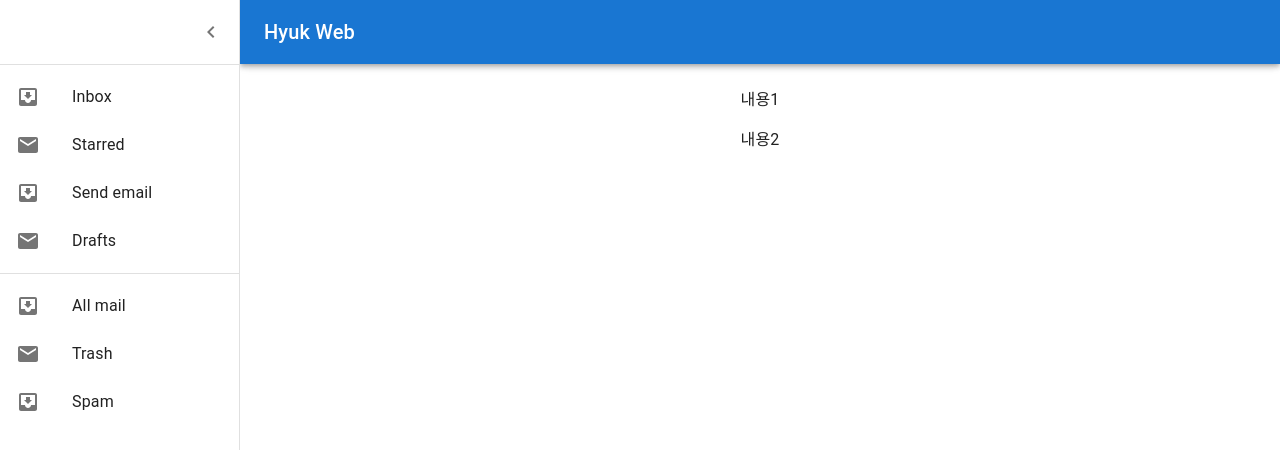
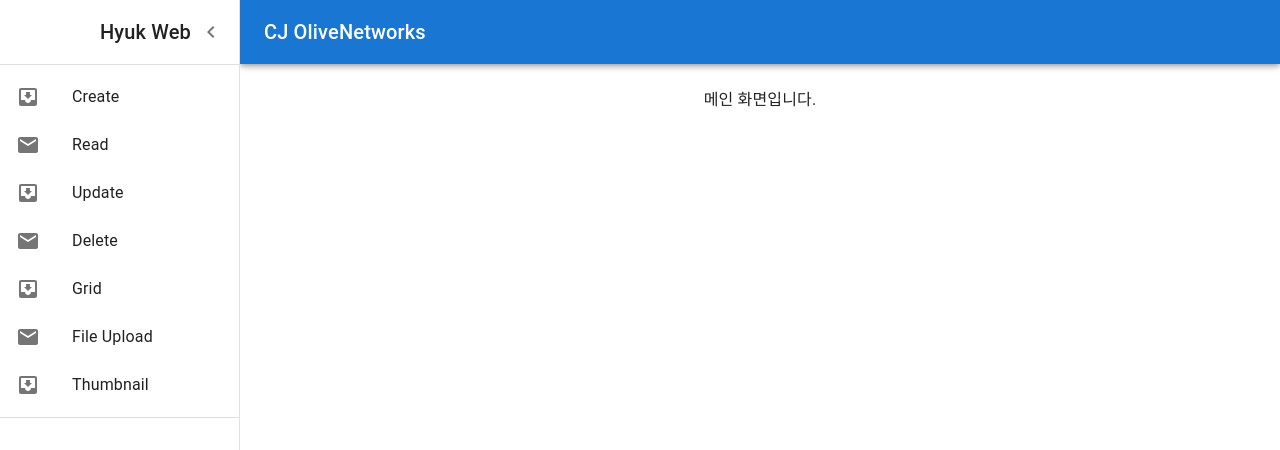
Before and after one commit to bbyuck/hyuk-web, a React (Create React App) app: page / in a window 1280 px wide. Both pictures are taken after a click on the button "open drawer". Shown: the top 450 px of the page. Built offline with nearby package versions, Linux system fonts and the light colour scheme.

Commit message:
기본 틀 제작

```diff
--- a/src/App.js
+++ b/src/App.js
@@ -1,10 +1,10 @@
 import './App.css';
-import SideBar from "./components/SideBar";
+import MainFrame from "./components/MainFrame";
 
 function App() {
   return (
     <div className="App">
-      <SideBar></SideBar>
+      <MainFrame />
     </div>
   );
 }
--- a/src/components/SideBar.js
+++ b/src/components/MainFrame.js
@@ -19,7 +19,19 @@
 import InboxIcon from '@mui/icons-material/MoveToInbox';
 import MailIcon from '@mui/icons-material/Mail';
 
+/*
+  화면 import
+*/
+import HomeFrame from './ui/HomeFrame';
+import CreateFrame from './ui/create/CreateFrame';
+import DeleteFrame from './ui/delete/DeleteFrame';
+import ReadFrame from './ui/read/ReadFrame';
+import UpdateFrame from './ui/update/UpdateFrame';
+
 const drawerWidth = 240;
+
+const menuList = ['Create', 'Read', 'Update', 'Delete', 'Grid', 'File Upload', 'Thumbnail'];
+const menuComponentList = [<CreateFrame />, <DeleteFrame />, <ReadFrame />, <UpdateFrame />];
 
 const Main = styled('main', { shouldForwardProp: (prop) => prop !== 'open' })(
   ({ theme, open }) => ({
@@ -66,9 +78,10 @@
   justifyContent: 'flex-end',
 }));
 
-function SideBar() {
+function MainFrame() {
   const theme = useTheme();
   const [open, setOpen] = React.useState(false);
+  const [selectedMenuId, setSelectedMenuId] = React.useState(-1);
 
   const handleDrawerOpen = () => {
     setOpen(true);
@@ -76,6 +89,10 @@
 
   const handleDrawerClose = () => {
     setOpen(false);
+  };
+
+  const selectMenu = (event, id) => {
+    setSelectedMenuId(id);
   };
 
   return (
@@ -92,8 +109,8 @@
           >
             <MenuIcon />
           </IconButton>
-          <Typography variant="h6" noWrap component="div">
-            Hyuk Web
+          <Typography variant="h6" noWrap component="div" onClick={(e) => selectMenu(e, -1)}>
+            CJ OliveNetworks
           </Typography>
         </Toolbar>
       </AppBar>
@@ -111,15 +128,20 @@
         open={open}
       >
         <DrawerHeader>
+          <Typography variant="h6" noWrap component="div">
+            Hyuk Web
+          </Typography>
           <IconButton onClick={handleDrawerClose}>
             {theme.direction === 'ltr' ? <ChevronLeftIcon /> : <ChevronRightIcon />}
           </IconButton>
         </DrawerHeader>
         <Divider />
         <List>
-          {['Inbox', 'Starred', 'Send email', 'Drafts'].map((text, index) => (
+          {menuList.map((text, index) => (
             <ListItem key={text} disablePadding>
-              <ListItemButton>
+              <ListItemButton
+                selected={selectedMenuId === index}
+                onClick={(e) => selectMenu(e, index)}>
                 <ListItemIcon>
                   {index % 2 === 0 ? <InboxIcon /> : <MailIcon />}
                 </ListItemIcon>
@@ -129,30 +151,14 @@
           ))}
         </List>
         <Divider />
-        <List>
-          {['All mail', 'Trash', 'Spam'].map((text, index) => (
-            <ListItem key={text} disablePadding>
-              <ListItemButton>
-                <ListItemIcon>
-                  {index % 2 === 0 ? <InboxIcon /> : <MailIcon />}
-                </ListItemIcon>
-                <ListItemText primary={text} />
-              </ListItemButton>
-            </ListItem>
-          ))}
-        </List>
       </Drawer>
       <Main open={open}>
         <DrawerHeader />
-        <Typography paragraph>
-          내용1
-        </Typography>
-        <Typography paragraph>
-          내용2
-        </Typography>
+        {menuComponentList[selectedMenuId]}
+        {(selectedMenuId === -1 ? <HomeFrame /> : null)}
       </Main>
     </Box>
   );
 }
 
-export default SideBar;
+export default MainFrame;
--- /dev/null
+++ b/src/components/ui/HomeFrame.js
@@ -0,0 +1,13 @@
+import Typography from '@mui/material/Typography';
+
+function HomeFrame() {
+  return (
+    <div>
+      <Typography paragraph>
+        메인 화면입니다.
+      </Typography>
+    </div>
+  );
+}
+
+export default HomeFrame;
--- /dev/null
+++ b/src/components/ui/create/CreateFrame.js
@@ -0,0 +1,13 @@
+import Typography from '@mui/material/Typography';
+
+function CreateFrame() {
+  return (
+    <div>
+      <Typography paragraph>
+        Create 화면입니다.
+      </Typography>
+    </div>
+  );
+}
+
+export default CreateFrame;
--- /dev/null
+++ b/src/components/ui/delete/DeleteFrame.js
@@ -0,0 +1,13 @@
+import Typography from '@mui/material/Typography';
+
+function DeleteFrame() {
+  return (
+    <div>
+      <Typography paragraph>
+        Delete 화면입니다.
+      </Typography>
+    </div>
+  );
+}
+
+export default DeleteFrame;
--- /dev/null
+++ b/src/components/ui/read/ReadFrame.js
@@ -0,0 +1,13 @@
+import Typography from '@mui/material/Typography';
+
+function ReadFrame() {
+  return (
+    <div>
+      <Typography paragraph>
+        Read 화면입니다.
+      </Typography>
+    </div>
+  );
+}
+
+export default ReadFrame;
--- /dev/null
+++ b/src/components/ui/update/UpdateFrame.js
@@ -0,0 +1,13 @@
+import Typography from '@mui/material/Typography';
+
+function UpdateFrame() {
+  return (
+    <div>
+      <Typography paragraph>
+        Update 화면입니다.
+      </Typography>
+    </div>
+  );
+}
+
+export default UpdateFrame;
```
Also changed, not shown: src/components/Header.js (deleted, +0 -35 lines).
